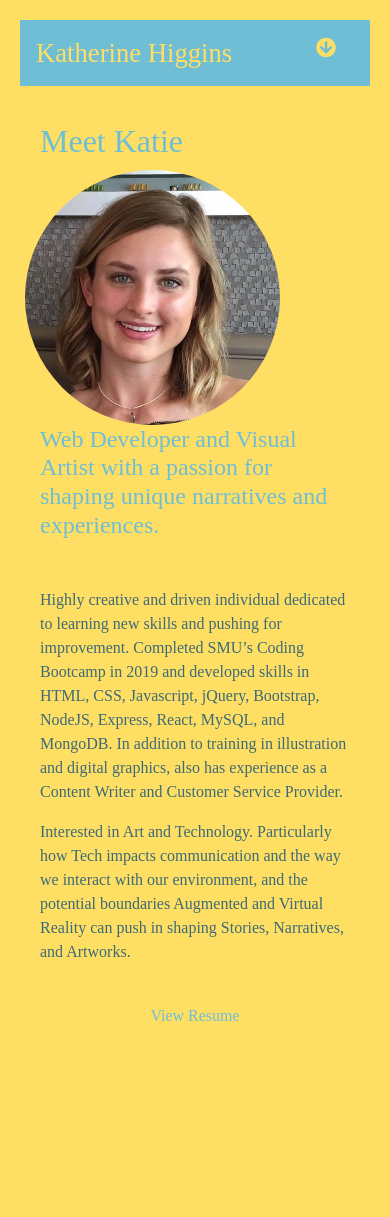
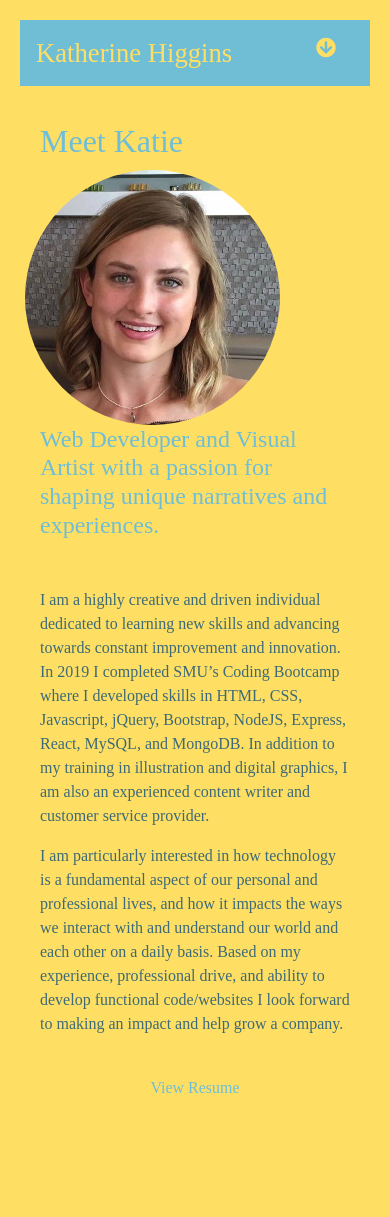
Before and after one commit to kat9513/Portfolio3.0, a React (Create React App) app: page /portfolio in a window 390 px wide. Shown: the top 1217 px of the page. Built offline with nearby package versions, Linux system fonts and the light colour scheme; a web font is replaced by a local one.

Commit message:
adding blurb for Web-Dev portfolio that details coding bootcamp and how I became interested in coding

```diff
--- a/src/Pages/About/About.component.js
+++ b/src/Pages/About/About.component.js
@@ -22,16 +22,13 @@ export default class Home extends Component {
                             </span>
                             <span>
                                 <p className="aboutContent">
-                                    Highly creative and driven individual dedicated to learning new skills and pushing for improvement.
-                                    Completed SMU’s Coding Bootcamp in 2019 and developed skills in HTML, CSS, Javascript, jQuery, Bootstrap, NodeJS, Express, React, MySQL, and MongoDB.
-                                    In addition to training in illustration and digital graphics, also has experience as a Content Writer and Customer Service Provider.
+                                I am a highly creative and driven individual dedicated to learning new skills and advancing towards constant improvement and innovation. In 2019 I completed SMU’s Coding Bootcamp where I developed skills in HTML, CSS, Javascript, jQuery, Bootstrap, NodeJS, Express, React, MySQL, and MongoDB. In addition to my training in illustration and digital graphics, I am also an experienced content writer and customer service provider.
                                 <br/>
                                 </p>
                             </span>
                             <span>
                                 <p className="aboutContent">
-                                    Interested in Art and Technology. Particularly how Tech impacts communication and the way we interact with our environment,
-                                    and the potential boundaries Augmented and Virtual Reality can push in shaping Stories, Narratives, and Artworks.
+                                I am particularly interested in how technology is a fundamental aspect of our personal and professional lives, and how it impacts the ways we interact with and understand our world and each other on a daily basis. Based on my experience, professional drive, and ability to develop functional code/websites I look forward to making an impact and help grow a company.
                                     </p>
                                 <br/>
                                 <p class="text-center">
--- a/src/Pages/Artwork/Artwork.component.js
+++ b/src/Pages/Artwork/Artwork.component.js
@@ -20,7 +20,7 @@ export default class Artwork extends Component {
         return (
             <div>
                 <h2 className="pageHeading">Artwork</h2>
-                <div id="carouselExampleIndicators" class="carousel slide" data-ride="carousel">
+                <div id="carouselExampleIndicators" class="carousel slide" data-interval="false" data-ride="carousel">
                     <ol class="carousel-indicators artIndicators">
                         <li data-target="#carouselExampleIndicators" data-slide-to="0" class="active"></li>
                         <li data-target="#carouselExampleIndicators" data-slide-to="1"></li>
@@ -36,6 +36,7 @@ export default class Artwork extends Component {
                         <li data-target="#carouselExampleIndicators" data-slide-to="11"></li>
                         <li data-target="#carouselExampleIndicators" data-slide-to="12"></li>
                         <li data-target="#carouselExampleIndicators" data-slide-to="13"></li>
+                        <li data-target="#carouselExampleIndicators" data-slide-to="14"></li>
                     </ol>
                     <div class="carousel-inner">
                         <div class="container carousel-item active">
@@ -116,12 +117,20 @@ export default class Artwork extends Component {
                             <div class="portfolioContent text-center">
                                 <h5 class="artTitle"><b>Love Drought</b></h5>
                             </div>
-                        </div>                        <div class="container carousel-item">
+                        </div>
+                        <div class="container carousel-item">
                             <img class="artworkImage img-fluid d-block w-100" src={marlboro} alt="Fourteenth slide" />
                             <div class="portfolioContent text-center">
                                 <h5 class="artTitle"><b>Marlboro</b></h5>
                             </div>
                         </div>
+                        <div class="container carousel-item">
+                            <img class="artworkImage img-fluid d-block w-100" src={marlboro} alt="Fourteenth slide" />
+                            <div class="portfolioContent text-center">
+                                <h5 class="artTitle"><b>Marlboro</b></h5>
+                            </div>
+                        </div>
+
                     </div>
                     <a class="carousel-control-prev" href="#carouselExampleIndicators" role="button" data-slide="prev">
                         <span class="carousel-control-prev-icon" aria-hidden="true"></span>
@@ -132,11 +141,11 @@ export default class Artwork extends Component {
                         <span class="sr-only">Next</span>
                     </a>
                 </div>
-                <div>
-                    <p class="text-center artAbout">
-                    I obtained my Bachelor's degree in Art from Austin College in Sherman, TX in 2017.
-                        During my senior year, I had the opportunity to study Art and the history of the Renaissance at Florence University of Art in Italy. It was during my time there that I became increasingly interested
-                        in conceptual and contemporary artworks, and the interplay between art and technology in defining trends and taste.
+                <div class="col-md-8 offset-md-2">
+                    <p class="text-center aboutContent">
+                        I obtained my Bachelor's degree in Art from Austin College in Sherman, TX in 2017.
+                            During my senior year, I had the opportunity to study Art and the history of the Renaissance at Florence University of Art in Italy. It was during my time there that I became increasingly interested
+                            in conceptual and contemporary artworks, and the interplay between art and technology in defining trends and taste.
                     </p>
                 </div>
                 <div class="text-center">
--- a/src/Pages/Portfolio/Portfolio.component.js
+++ b/src/Pages/Portfolio/Portfolio.component.js
@@ -42,7 +42,7 @@ export default class Portfolio extends Component {
                                 <a class="links" href="https://kat9513.github.io/GIPHY_APP/" target="_blank"><h2>Artsy</h2></a>
                                 <p class="links text-center">
                                     <a class="links" href="https://github.com/kat9513/GIPHY_APP" target="_blank">GitHub</a>
-                                    <br/>
+                                    <br />
                                     <p class="appDescription col-md-6 offset-md-3 col-sm-12">
                                         An app that utilizes the GIPHY API to create a dynamic web page that populates with gifs of famous artist using JavaScript and jQuery to update the HTML on the site.
                                     </p>
@@ -116,6 +116,31 @@ export default class Portfolio extends Component {
                         <span class="sr-only">Next</span>
                     </a>
                 </div>
+                <div>
+                    <p class="col-md-8 offset-md-2 aboutContent">
+                        <span>
+                            <p class= "text-center">
+                                In 2019 I recieved my certification in Full-Stack Web Development through SMU.
+                                I participated in a rigorous curriculum that covered HTML5, CSS3, JavaScript, jQuery, Node.js, Java, Express.js, React.js, Database Theory, MongoDB, MySQL, Command Line, Git, and more.
+                    </p>
+                        </span>
+                        <br />
+                        <span>
+                            <p class= "text-center">
+                                Due to my love of Art and the theories and philosophies that drive contemporary artistic practices,
+                                I became increasingly interested in technology's impact on the ways we exchange information, ideas, and opinions.
+                                I was particularly inspired by my readings on Virtual and Augmented Reality's potential to shape narratives and experiences,
+                                which is how I came to decide I needed to learn to code despite having no prior experience in programming.
+                    </p>
+                        </span>
+                        <br />
+                        <span>
+                            <p class="text-center">
+                                Although I am still at the beginning of my coding journey, I am confident in my ability to learn new skills and put them to practical use.
+                    </p>
+                        </span>
+                    </p>
+                </div>
             </div>
         )
     }
--- a/src/style.css
+++ b/src/style.css
@@ -126,7 +126,7 @@ img.artworkImage{
     .appDescription{
         width: 100%;
     }
-    .artAbout, .appDescription{
+    .aboutContent, .appDescription{
         font-size: 10pt;
     }
     .description{
```
Lines whose indentation alone changed are shown as unchanged.
